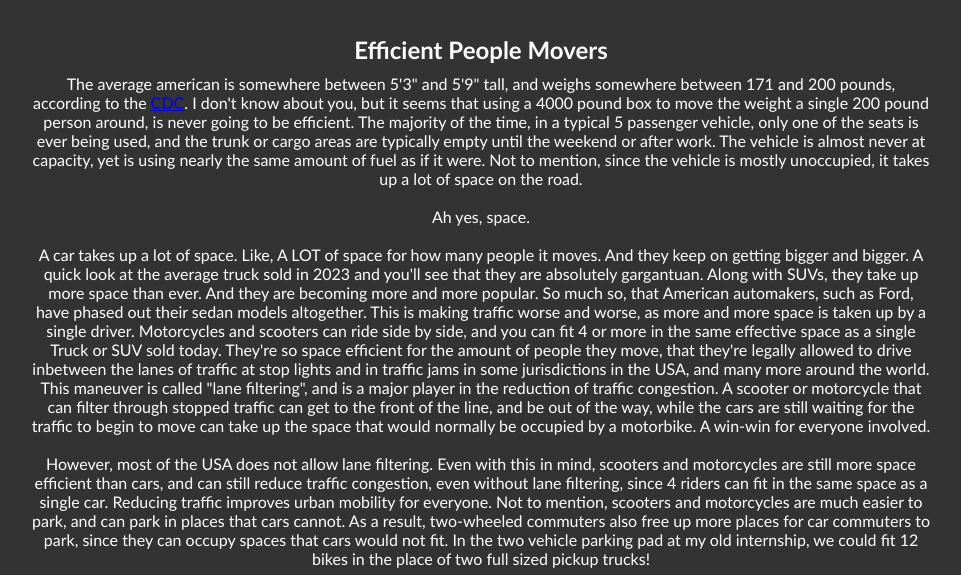
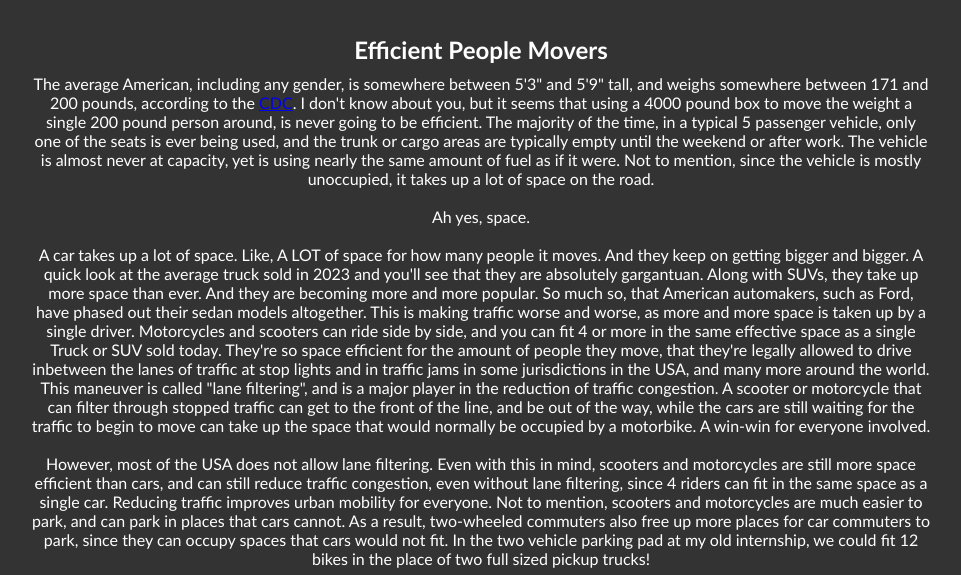
Before and after one commit to ShawnJ927/GUI-HW1-MyFirstWebpage, a plain HTML site: page index.html in a window 1280 px wide. Shown: the part 2809-3384 px from the top of the page, without its empty margins (159-1120 px from the left). Drawn offline with Linux system fonts and the light colour scheme.

Commit message:
added wording

```diff
--- a/index.html
+++ b/index.html
@@ -94,7 +94,7 @@
         <h2>Efficient People Movers</h2>
         <!-- Paragraph for describing the inefficiency of automobiles for commuting -->
         <p>
-            The average american is somewhere between 5'3" and 5'9" tall, and weighs somewhere between 171 and 200 pounds, according to the
+            The average American, including any gender, is somewhere between 5'3" and 5'9" tall, and weighs somewhere between 171 and 200 pounds, according to the
             <a href="https://www.cdc.gov/nchs/fastats/body-measurements.htm">CDC</a>. I don't know about you, but it seems that using
             a 4000 pound box to move the weight a single 200 pound person around, is never going to be efficient. The majority of the time, in a typical 5 passenger vehicle,
             only one of the seats is ever being used, and the trunk or cargo areas are typically empty until the weekend or after work.
```
